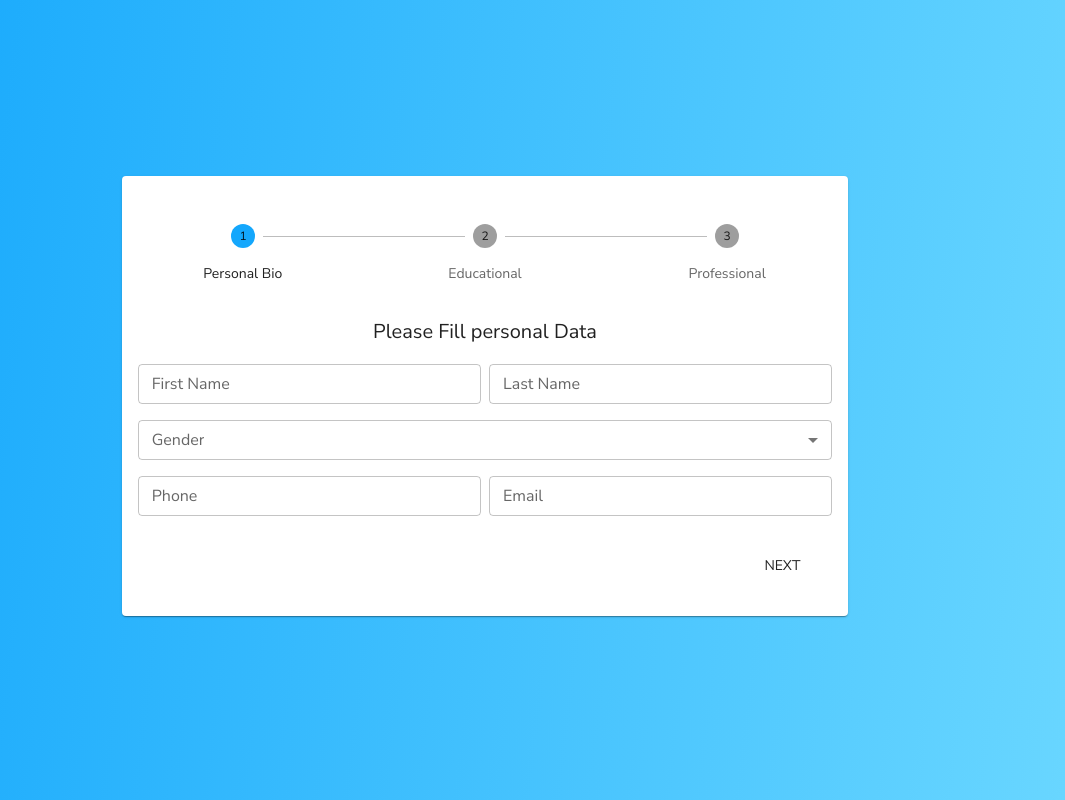
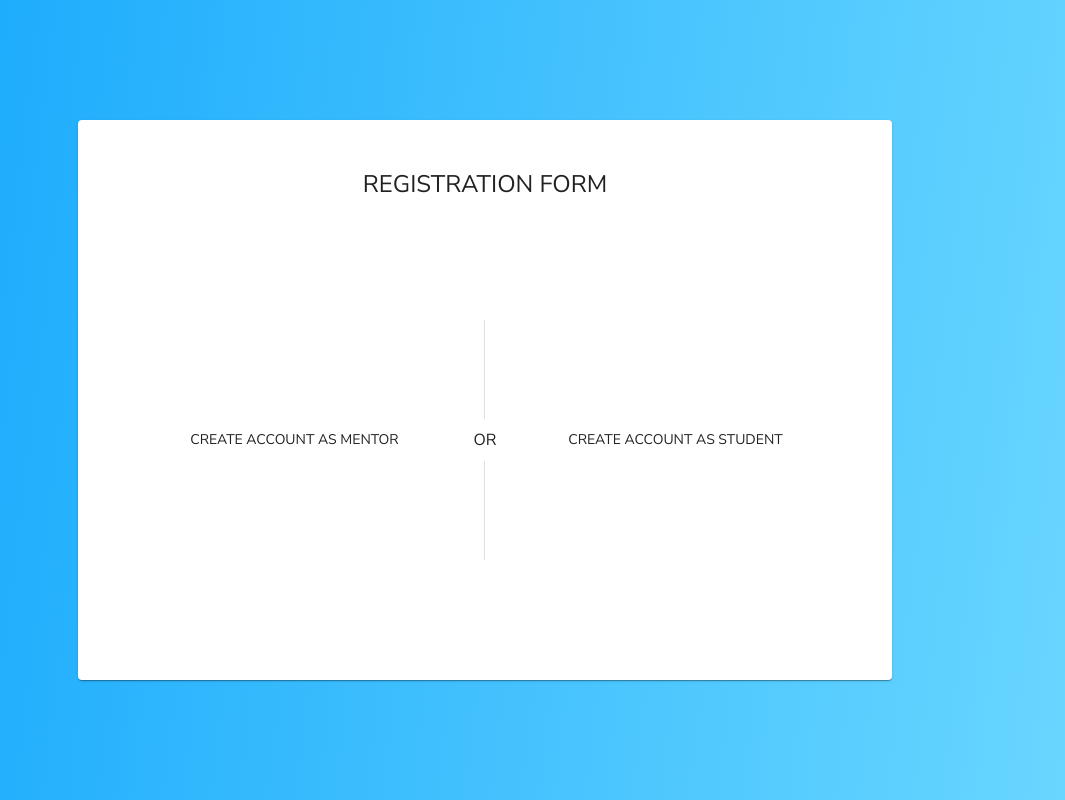
Before and after one commit to Sauvikn98/MentorMe, a React (Vite) app in the folder client/: page /create-profile in a window 1280 px wide. Shown: the whole page, without its empty margins (155-1220 px from the left). Built offline with nearby package versions, Linux system fonts and the light colour scheme.

Commit message:
Fourth Commit with step 0 update

```diff
--- a/client/src/component/Steps/FinalStep.jsx
+++ b/client/src/component/Steps/FinalStep.jsx
@@ -1,10 +1,11 @@
 import React from "react";
 import { Box} from "@mui/material";
-import { renderText } from "../common/displayComponent";
+import { renderText, renderStepper } from "../common/displayComponent";
 
-const FinalStep = ({ data }) => {
+const FinalStep = ({ data, state}) => {
   return (
     <Box style={{padding: "16px",}}>
+      {renderStepper({state})}
       <Box mt={2} mb={2}>
         {renderText({
           label: "Your Submitted Data",
--- /dev/null
+++ b/client/src/component/Steps/step0.jsx
@@ -0,0 +1,53 @@
+import * as React from 'react';
+import { styled } from '@mui/material/styles';
+import { Grid, Divider, Typography, Box } from '@mui/material';
+import { renderButton, renderText } from '../common/displayComponent';
+
+
+
+export default function Step0({ handleNext }) {
+    const content1 = (
+        <div>
+            {renderButton({ label: 'Create Account as Mentor', onClick: handleNext })}
+        </div>
+    );
+
+    const content2 = (
+        <div>
+            {renderButton({ label: 'Create Account as Student', onClick: handleNext })}
+        </div>
+    );
+
+
+    return (
+        <Grid>
+            <Box pt={6}>
+        {renderText({
+          label: "REGISTRATION FORM",
+          type: "h5",
+          color: "textPrimary",
+          align: "center",
+        })}
+
+      </Box>
+            <Grid item container style={{ height: "60vh", display: "flex", alignItems: "center", justifyContent: "center", display: "flex" }}>
+
+                <Grid item xs={5}>
+                    <Typography variant="body2" align="center">
+                        {content1}
+                    </Typography>
+                </Grid>
+
+                <Divider orientation="vertical" style={{ height: "50%" }}>
+                    OR
+                </Divider>
+                <Grid item xs={5}>
+                    <Typography variant="body2" align="center">
+                        {content2}
+                    </Typography>
+                </Grid>
+            </Grid>
+        </Grid>
+
+    );
+}
--- a/client/src/component/Steps/step1.jsx
+++ b/client/src/component/Steps/step1.jsx
@@ -4,12 +4,14 @@ import {
   renderButton,
   renderInputField,
   renderSelect,
+  renderStepper,
   renderText,
 } from "../common/displayComponent";
 
 const Step1 = ({ state, handleChange, handleNext }) => {
   return (
     <Box style={{padding: "16px",}}>
+       {renderStepper({state})}
       <Box mt={2} mb={2}>
         {renderText({
           label: "Please Fill personal Data",
@@ -17,6 +19,7 @@ const Step1 = ({ state, handleChange, handleNext }) => {
           color: "textPrimary",
           align: "center",
         })}
+
       </Box>
 
       <Grid container spacing={1} style={{ marginBottom: "16px" }}>
--- a/client/src/component/Steps/step2.jsx
+++ b/client/src/component/Steps/step2.jsx
@@ -5,11 +5,13 @@ import {
   renderInputField,
   renderSelect,
   renderText,
+  renderStepper
 } from "../common/displayComponent";
 
 const Step2 = ({ state, handleChange, handleNext, handlePrev }) => {
   return (
     <Box style={{padding: "16px"}}>
+      {renderStepper({state})}
       <Box mt={2} mb={2}>
         {renderText({
           label: "A Bit About Education",
--- a/client/src/component/Steps/step3.jsx
+++ b/client/src/component/Steps/step3.jsx
@@ -5,6 +5,7 @@ import {
   renderInputField,
   renderSelect,
   renderText,
+  renderStepper
 } from "../common/displayComponent";
 
 const Step3 = ({
@@ -16,6 +17,7 @@ const Step3 = ({
 }) => {
   return (
     <Box style={{padding: "16px",}}>
+      {renderStepper({state})}
       <Box mt={2} mb={2}>
         {renderText({
           label: "Professional Details",
--- a/client/src/component/common/displayComponent.jsx
+++ b/client/src/component/common/displayComponent.jsx
@@ -1,4 +1,6 @@
-import { Button, MenuItem, TextField, Typography } from "@mui/material";
+import { Button, MenuItem, TextField, Typography, Stepper,
+  Step,
+  StepLabel, } from "@mui/material";
 
 export const renderText = ({ type, label, color, ...rest }) => (
   <Typography variant={type} color={color} {...rest}>
@@ -57,3 +59,13 @@ export const renderButton = ({ label, variant, color, onClick }) => (
     {label}
   </Button>
 );
+
+export const renderStepper= ({ state }) => (
+  <Stepper activeStep={state.stepCount} alternativeLabel>
+            {state.steps.map((item,i) => (
+              <Step key={i}>
+                <StepLabel>{item.label}</StepLabel>
+              </Step>
+            ))}
+          </Stepper>
+);
--- a/client/src/pages/CreateProfile/CreateProfile.jsx
+++ b/client/src/pages/CreateProfile/CreateProfile.jsx
@@ -11,6 +11,7 @@ import Step1 from "../../component/Steps/step1";
 import Step2 from "../../component/Steps/step2";
 import Step3 from "../../component/Steps/step3";
 import FinalStep from "../../component/Steps/FinalStep";
+import Step0 from "../../component/Steps/step0";
 
 class CreateProfile extends Component {
   state = {
@@ -73,13 +74,19 @@ class CreateProfile extends Component {
       switch (step) {
         case 0:
           return (
+            <Step0
+            handleNext = {handleNextStep}
+            />
+          );
+        case 1:
+          return (
             <Step1
             state={this.state}
             handleChange={handleOnChange}
             handleNext = {handleNextStep}
             />
           );
-        case 1:
+        case 2:
           return (
             <Step2
               state={this.state}
@@ -88,7 +95,7 @@ class CreateProfile extends Component {
               handlePrev={handleBackStep}
             />
           );
-        case 2:
+        case 3:
           return (
             <Step3
               state={this.state}
@@ -98,8 +105,8 @@ class CreateProfile extends Component {
               handleSubmit={handleSubmit}
             />
           );
-        case 3:
-          return <FinalStep data={this.state.data} />;
+        case 4:
+          return <FinalStep data={this.state.data} state={this.state} />;
         default:
           return (
             <Step1
@@ -117,19 +124,13 @@ class CreateProfile extends Component {
       justifyContent: "center",
       alignItems: "center",
       height: "100vh", backgroundImage: `var(--gradient-bg)`}}>
-        <Grid item xs={12} sm={7}>
-          <form onSubmit={this.handleSubmit} style={{padding: "10px",
-    minHeight: "350px",
-    height: "auto",}}>
-            <Paper component={Box} mb={1} pt={6}>
+        <Grid item xs={12} sm={8}>
+          <form onSubmit={this.handleSubmit} style={{
+            padding: "20px",
+            height: "auto",
+  }}>
+            <Paper  mb={1} pt={6}>
 
-              <Stepper activeStep={this.state.stepCount} alternativeLabel>
-                {this.state.steps.map((item,i) => (
-                  <Step key={i}>
-                    <StepLabel>{item.label}</StepLabel>
-                  </Step>
-                ))}
-              </Stepper>
               {getStepContent(this.state.stepCount)}
             </Paper>
 
```
